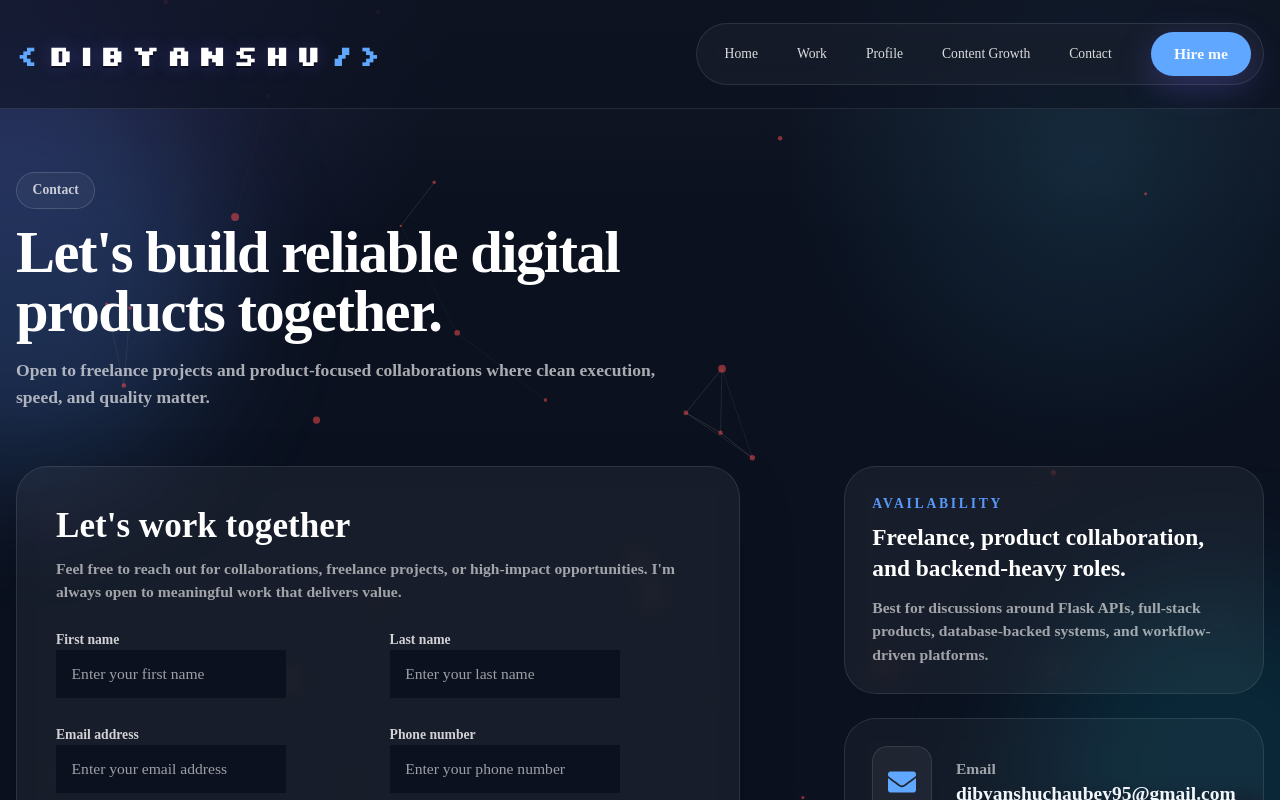
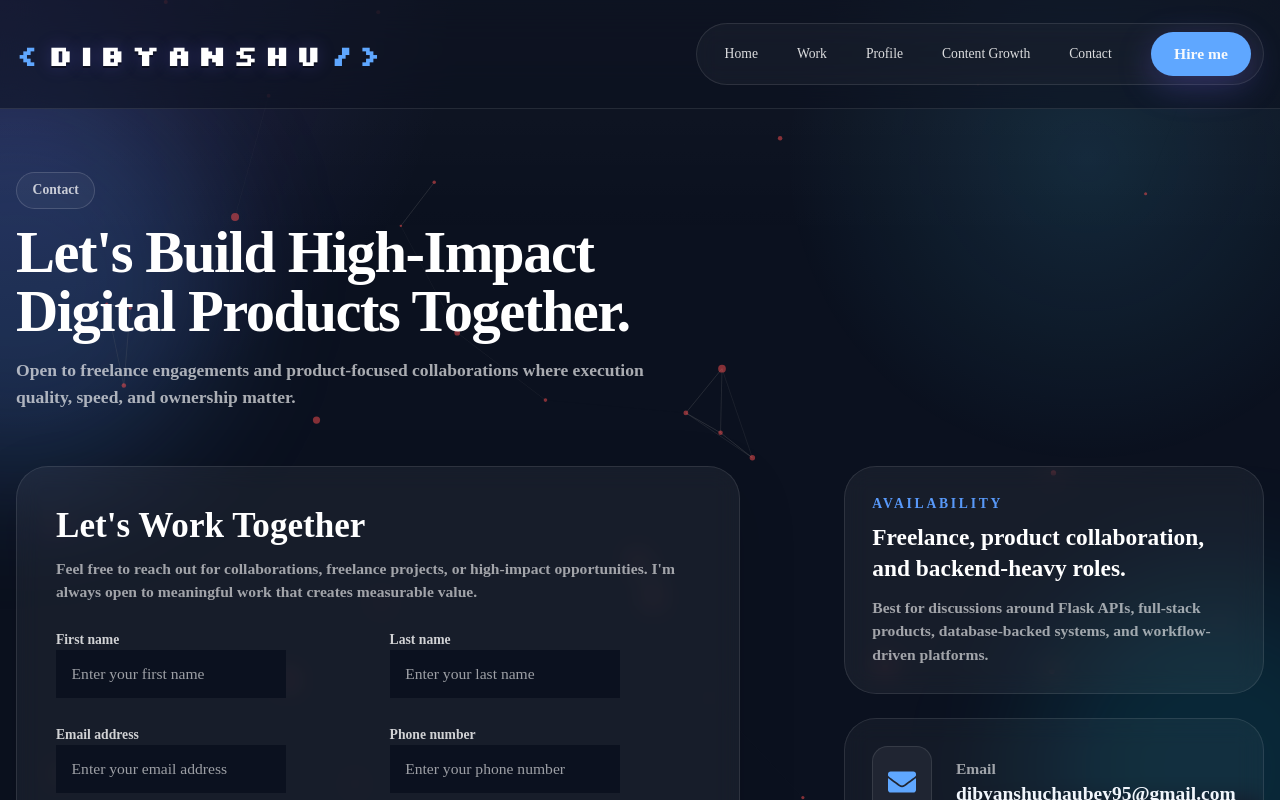
Before and after one commit to DibyanshuChaubey/portfolio-main, a Next.js app: page /contact in a window 1280 px wide. Shown: the top 800 px of the page. Built offline with nearby package versions, Linux system fonts and the light colour scheme.

Commit message:
Refactor: Enhance wording and clarity across multiple components for improved messaging

```diff
--- a/app/contact/page.jsx
+++ b/app/contact/page.jsx
@@ -209,11 +209,11 @@ const Contact = () => {
             Contact
           </span>
           <h1 className="text-4xl font-bold tracking-tight text-white xl:text-6xl">
-            Let&apos;s build reliable digital products together.
+            Let&apos;s Build High-Impact Digital Products Together.
           </h1>
           <p className="max-w-2xl text-white/65 xl:text-lg">
-            Open to freelance projects and product-focused collaborations where
-            clean execution, speed, and quality matter.
+            Open to freelance engagements and product-focused collaborations
+            where execution quality, speed, and ownership matter.
           </p>
         </div>
 
@@ -226,12 +226,12 @@ const Contact = () => {
             >
               <div className="space-y-3">
                 <h2 id="contact-heading" className="text-3xl font-bold text-white xl:text-4xl">
-                  Let&apos;s work together
+                  Let&apos;s Work Together
                 </h2>
                 <p id="contact-description" className="text-white/60">
                   Feel free to reach out for collaborations, freelance projects,
                   or high-impact opportunities. I&apos;m always open to meaningful
-                  work that delivers value.
+                  work that creates measurable value.
                 </p>
               </div>
 
--- a/app/content-growth/page.jsx
+++ b/app/content-growth/page.jsx
@@ -9,7 +9,7 @@ const contentGrowth = {
   roleDesc:
     "Focused on building engaging digital content using analytics, storytelling, and platform trends.",
   overview:
-    "I lead content strategy, short-form editing, and audience growth optimization. By analyzing platform trends and viewer behavior, I create content systems that improve reach, retention, and community growth.",
+    "I lead content strategy, short-form editing, and audience growth optimization. By combining platform trend analysis with viewer behavior insights, I build content systems that improve reach, retention, and community growth.",
   achievements: [
     "Grew a short-form entertainment channel to 195K+ subscribers.",
     "Generated millions of views through Instagram Reels.",
--- a/app/page.jsx
+++ b/app/page.jsx
@@ -53,11 +53,11 @@ const Home = () => {
               transition={{ delay: 0.25, duration: 0.55 }}
               className="mt-5 mb-6 text-5xl xl:text-7xl font-extrabold leading-[1.05] titan-one"
             >
-              <span className="block text-white">Building reliable</span>
+              <span className="block text-white">Building production-ready</span>
               <span className="block bg-gradient-to-r from-accent via-violet-300 to-cyan-300 bg-clip-text text-transparent">
                 full-stack products
               </span>
-              <span className="block text-white/95">with clean UX</span>
+              <span className="block text-white/95">with measurable impact</span>
             </motion.h1>
 
             <motion.p
@@ -66,9 +66,9 @@ const Home = () => {
               transition={{ delay: 0.4, duration: 0.5 }}
               className="mx-auto xl:mx-0 max-w-[620px] mb-8 text-white/80 text-base xl:text-lg"
             >
-              I&apos;m Dibyanshu Chaubey — I design and build modern web
-              applications with <strong>React, Python, Flask, and SQL</strong>,
-              focused on performance, clarity, and real-world impact.
+              I&apos;m Dibyanshu Chaubey — I design and develop scalable web
+              applications using <strong>React, Python, Flask, and SQL</strong>,
+              focused on product clarity, performance, and real-world outcomes.
             </motion.p>
 
             <motion.div
--- a/app/profile/page.jsx
+++ b/app/profile/page.jsx
@@ -173,11 +173,11 @@ const ResumePage = () => {
             Profile Snapshot
           </span>
           <h1 className="text-4xl font-bold tracking-tight text-white xl:text-6xl">
-            Professional profile, skills, and verified achievements.
+            Professional Profile, Technical Skills, and Verified Achievements.
           </h1>
           <p className="max-w-2xl text-white/65 xl:text-lg">
-            A concise overview of education, project execution, technical depth,
-            competitive programming, and certifications.
+            A structured overview of education, project execution, technical
+            depth, competitive programming, and certifications.
           </p>
         </div>
 
--- a/app/work/page.jsx
+++ b/app/work/page.jsx
@@ -129,12 +129,12 @@ const WorkPage = () => {
             Selected Work
           </span>
           <h1 className="text-4xl font-bold tracking-tight text-white xl:text-6xl">
-            Production-ready projects built for real users.
+            Production-Ready Projects Built for Real-World Use.
           </h1>
           <p className="max-w-2xl text-white/65 xl:text-lg">
-            A curated portfolio of full-stack products across operations,
-            community, and productivity—designed around clarity, reliability,
-            and measurable outcomes.
+            A curated set of full-stack products across operations, community,
+            and productivity—engineered for reliability, usability, and
+            measurable business impact.
           </p>
         </div>
 
```
